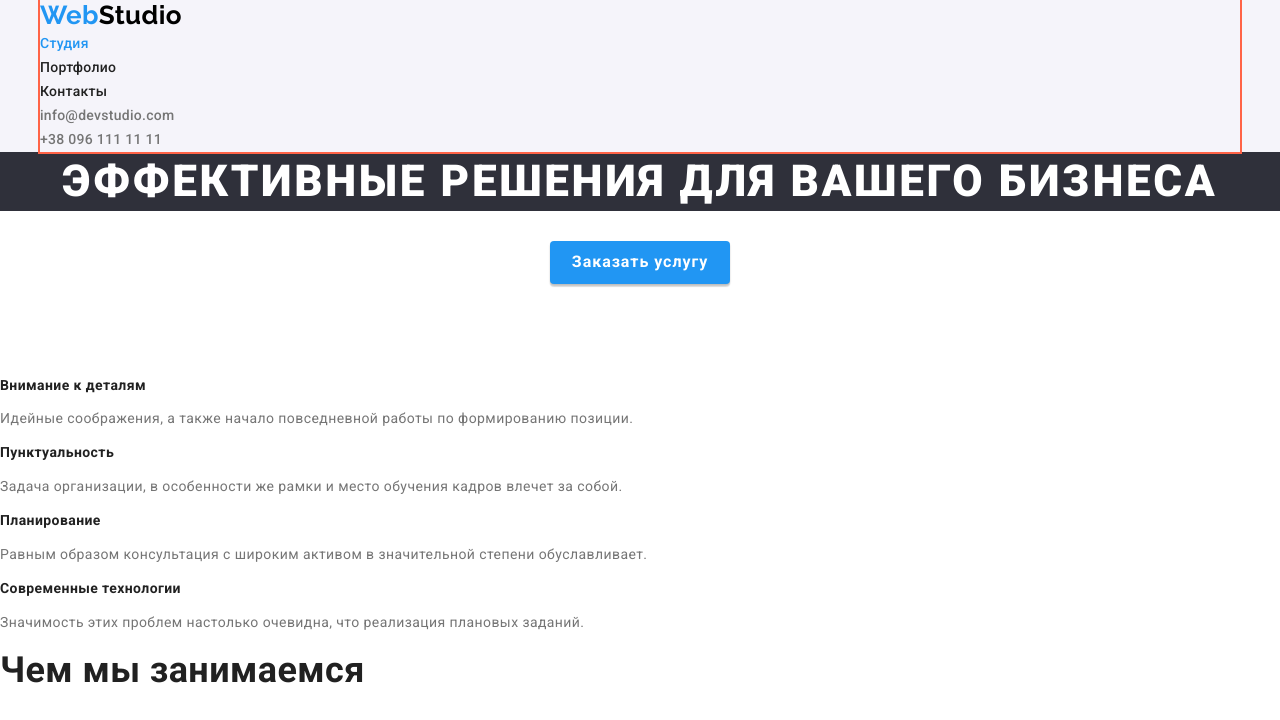
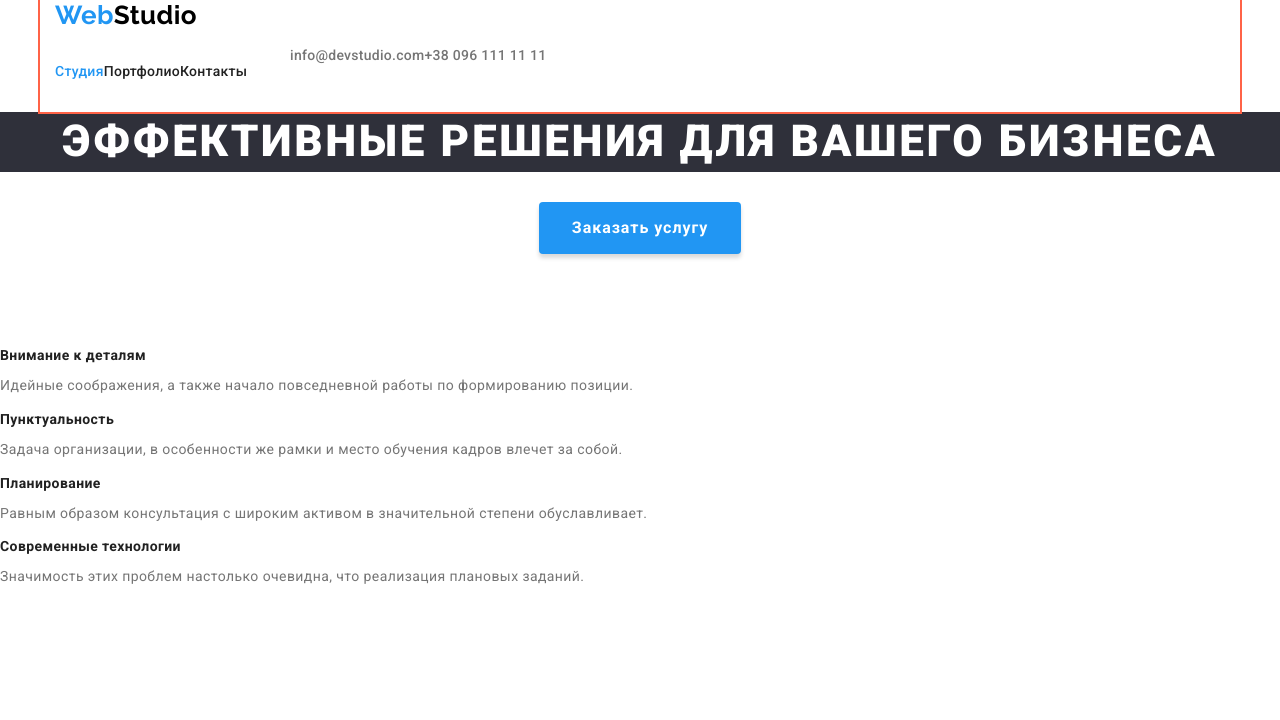
Before and after one commit to AZI-MA/goit-markup-hw-03, a plain HTML site: page index.html in a window 1280 px wide. Shown: the top 720 px of the page. Drawn offline with nearby package versions, Linux system fonts and the light colour scheme.

Commit message:
Update styles.css

```diff
--- a/css/styles.css
+++ b/css/styles.css
@@ -9,6 +9,9 @@
   --secondary-background-color: #f5f4fa;
   --tertiary-background-color: #2f303a;
   --tertiary-text-color: #000000;
+  --box-shadow-button-primary: 0px 4px 4px rgba(0, 0, 0, 0.15);
+  --box-shadow-button: 0px 3px 1px rgba(0, 0, 0, 0.1),
+    0px 1px 2px rgba(0, 0, 0, 0.08), 0px 2px 2px rgba(0, 0, 0, 0.12);
 }
 
 body {
@@ -25,13 +28,20 @@ body {
 /* Page header */
 
 .page-header {
-  background-color: #f5f4fa;
+  background-color: var(--primary-white-color);
+}
+
+.page-header > .container {
+  display: flex;
+  align-items: center;
 }
 
 /* Container */
 .container {
   margin-left: auto;
   margin-right: auto;
+  padding-left: 15px;
+  padding-right: 15px;
   width: 1200px;
   outline: 2px solid tomato;
 }
@@ -49,9 +59,19 @@ body {
   font-size: 26px;
   line-height: 1.19;
   text-decoration: none;
+  margin-right: 93px;
 }
 
 /* Menu nav */
+
+.menu-nav,
+.contacts-nav {
+  display: flex;
+}
+
+.menu-nav > .item:not(:last-child) {
+  margin-right: 50px;
+}
 
 .menu-nav .link {
   color: var(--title-text-color);
@@ -73,6 +93,9 @@ body {
   line-height: 1.14;
   letter-spacing: 0.02em;
   text-decoration: none;
+  padding-top: 32px;
+  padding-bottom: 32px;
+  display: block;
 }
 
 /* Contacts nav */
@@ -86,6 +109,14 @@ body {
   color: var(--accent-color);
 }
 
+.e-link {
+  margin-left: auto;
+  margin-right: 50px;
+}
+
+.tel-link {
+  margin-right: 215px;
+}
 .list {
   padding: 0;
   margin: 0;
@@ -121,14 +152,15 @@ body {
 /* Button */
 
 .button {
+  min-width: 73px;
   border-radius: 4px;
   padding: 6px 22px;
-  border: none;
-  box-shadow: 0px 3px 1px rgba(0, 0, 0, 0.1), 0px 1px 2px rgba(0, 0, 0, 0.08),
-    0px 2px 2px rgba(0, 0, 0, 0.12);
+
+  box-shadow: var(--box-shadow-button);
 
   color: var(--primary-white-color);
   background-color: var(--accent-color);
+  border: 1px solid transparent;
 
   font-family: inherit;
   font-weight: 500;
@@ -138,6 +170,9 @@ body {
 }
 
 .button.primary {
+  min-width: 200px;
+  padding: 10px 32px;
+  box-shadow: var(--box-shadow-button-primary);
   color: var(--primary-white-color);
   background-color: var(--accent-color);
 
@@ -163,7 +198,6 @@ body {
 
 .heading {
   text-align: center;
-  margin-bottom: 94px;
 }
 .heading-title {
   margin-top: 0;
@@ -181,9 +215,21 @@ body {
 }
 
 /* Section */
+.section {
+  padding-top: 94px;
+  padding-bottom: 94px;
+}
+
+.section:nth-child(4) {
+  background-color: var(--secondary-background-color);
+}
+.section.no-padding {
+  padding-top: 0;
+  padding-bottom: 0;
+}
 .section-title {
   margin-top: 0;
-  margin-bottom: 50;
+  margin-bottom: 50px;
   color: var(--title-text-color);
 
   font-weight: 700;
@@ -194,7 +240,7 @@ body {
 /* Features */
 .feature-list .title {
   margin-top: 0;
-  margin-bottom: 10;
+  margin-bottom: 10px;
 
   color: var(--title-text-color);
 
@@ -203,17 +249,17 @@ body {
   line-height: 1.14;
 }
 
+.feature-list p {
+  margin-top: 0;
+  margin-right: 30px;
+}
 /* What we do */
 
 /* Our team */
 
-.section-team {
-  background-color: var(--secondary-background-color);
-}
-
 .team-list .title {
   margin-top: 0;
-  margin-bottom: 0;
+  margin-bottom: 10px;
   color: var(--title-text-color);
 
   font-weight: 500;
@@ -224,6 +270,8 @@ body {
 .team-list .text {
   font-size: 16px;
   line-height: 1.19;
+  margin-top: 0;
+  margin-bottom: 30px;
 }
 
 /* Styles for portfolio.html */
```
